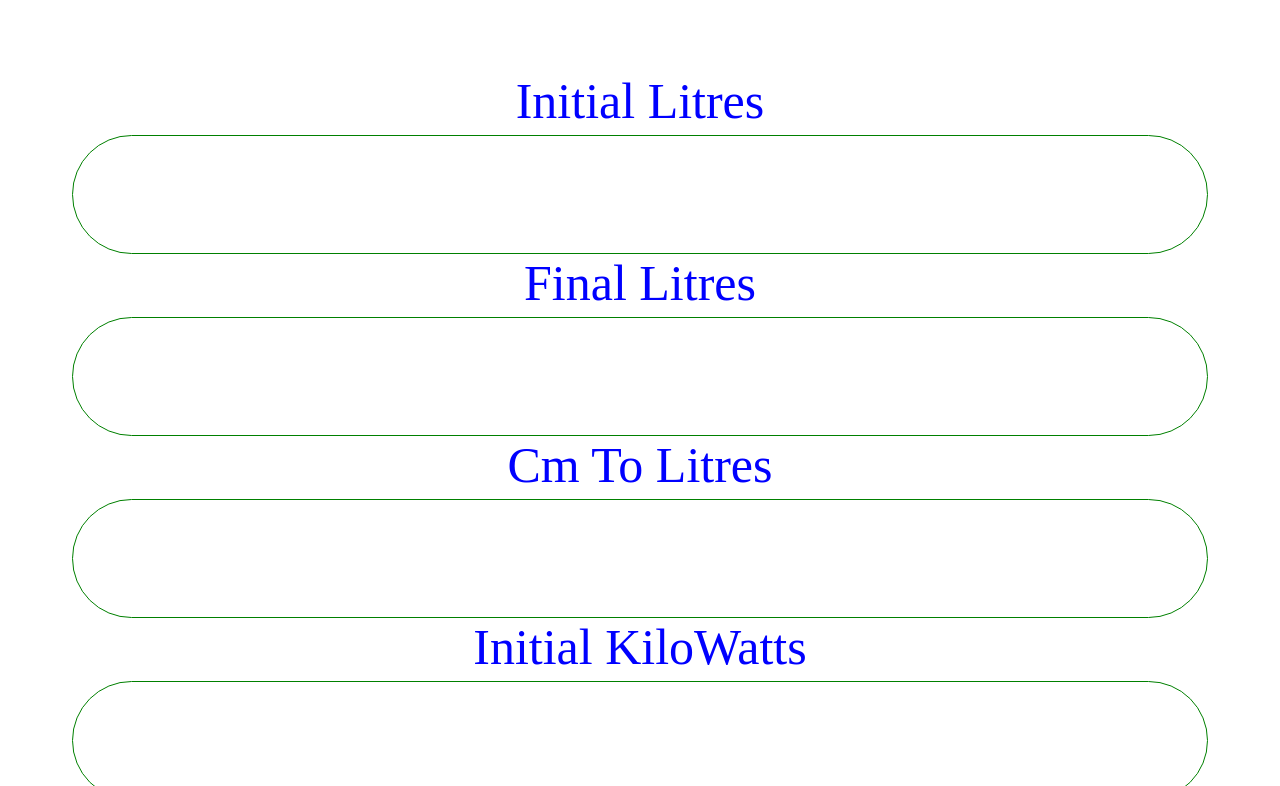
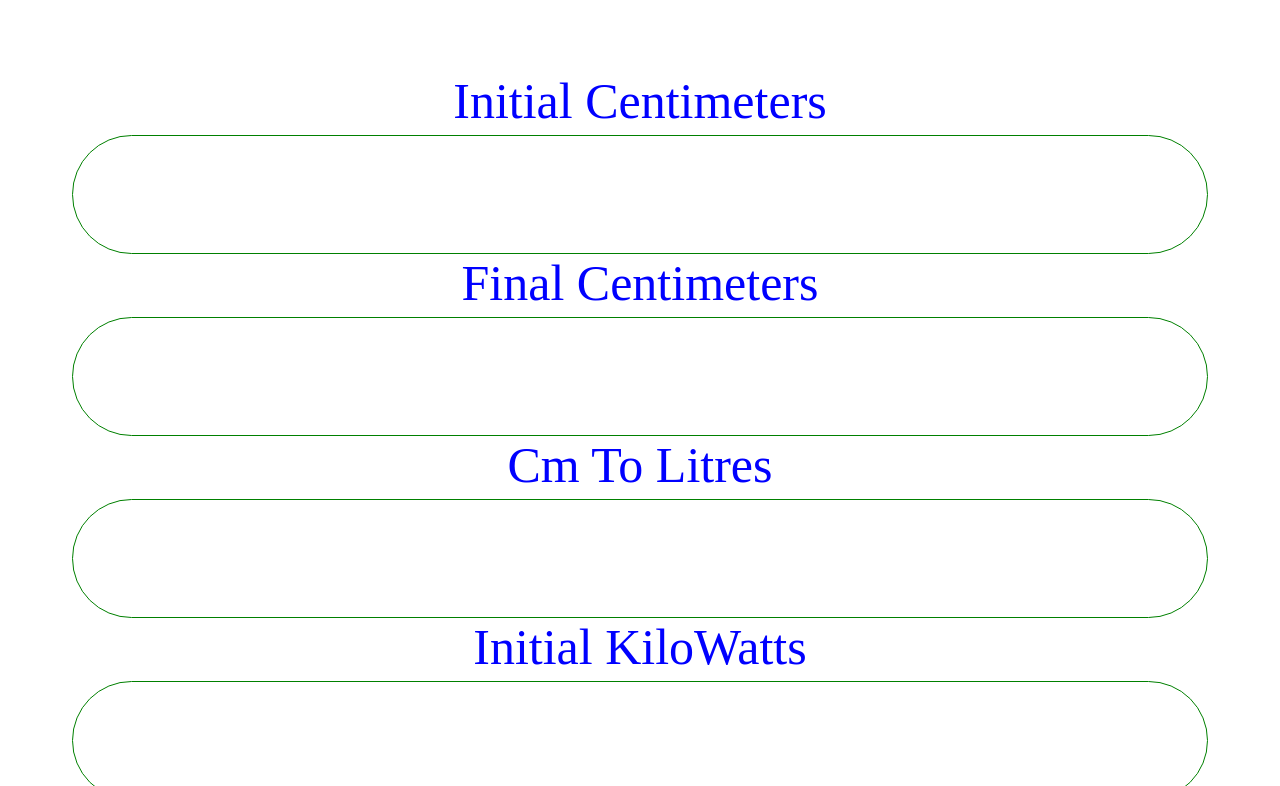
Before and after one commit to theahmaster9992/theahmaster9992.github.io, a plain HTML site: page index.html in a window 1280 px wide. Shown: the top 786 px of the page. Drawn offline with Linux system fonts and the light colour scheme.

Commit message:
Update index.html

```diff
--- a/check.html
+++ b/index.html
@@ -37,13 +37,13 @@ color:red;
 <div class="container">
 <div class="data-div">
 <div class="data-label">
-Initial Litres
+Initial Centimeters
 </div>
 <input type="text" class="data-in" id="initCm"/>
 </div>
 <div class="data-div">
 <div class="data-label">
-Final Litres
+Final Centimeters
 </div>
 <input type="text" class="data-in" id="finalCm"/>
 </div>
```
